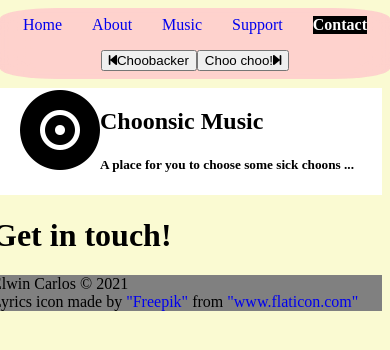
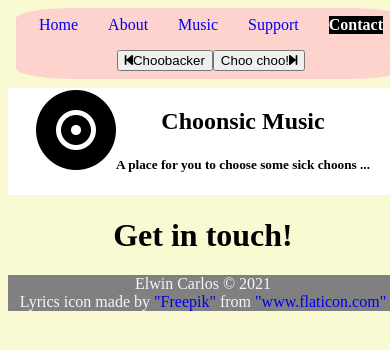
Before and after one commit to ecarlos09/ee-music-app, a React app: page /contact in a window 390 px wide. Shown: the top 350 px of the page. Built offline with nearby package versions, Linux system fonts and the light colour scheme.

Commit message:
add responsiveness to footer

```diff
--- a/src/App.js
+++ b/src/App.js
@@ -1,7 +1,5 @@
 import React from 'react';
 import { Switch, Route } from 'react-router-dom';
-
-import './App.css';
 
 import { NavBar, Header, Footer } from './layout';
 import { Home, About, Music, Support, Contact } from './pages';
--- a/src/index.css
+++ b/src/index.css
@@ -1,8 +1,6 @@
  body {
     display: flex;
     background-color: lightgoldenrodyellow;
-    justify-self: center;
-    padding-right: 1rem;
  }
 
  header {
@@ -15,9 +13,19 @@
     width: 90vw;
  }
 
+ h1 {
+    text-align: center;
+ }
+
  footer {
-    display: flex;
-    align-self: flex-end;
-    width: 100vw;
-    background-color: grey;
+   position: fixed;
+   bottom: 0px;
+   width: 100vw;
+   background-color: grey;
  }
+
+ @media screen and (max-width: 750px) {
+   footer {
+       position: relative;
+   }
+}
--- a/src/layout/Footer/index.js
+++ b/src/layout/Footer/index.js
@@ -1,4 +1,6 @@
 import React from 'react';
+
+import './style.css';
 
 const Footer = () => {
     return (
--- /dev/null
+++ b/src/layout/Footer/style.css
@@ -0,0 +1,8 @@
+.footer {
+    display: flex;
+    flex-direction: column;
+    width: 100vw;
+    justify-self: center;
+    text-align: center;
+    color: whitesmoke;
+}
```
